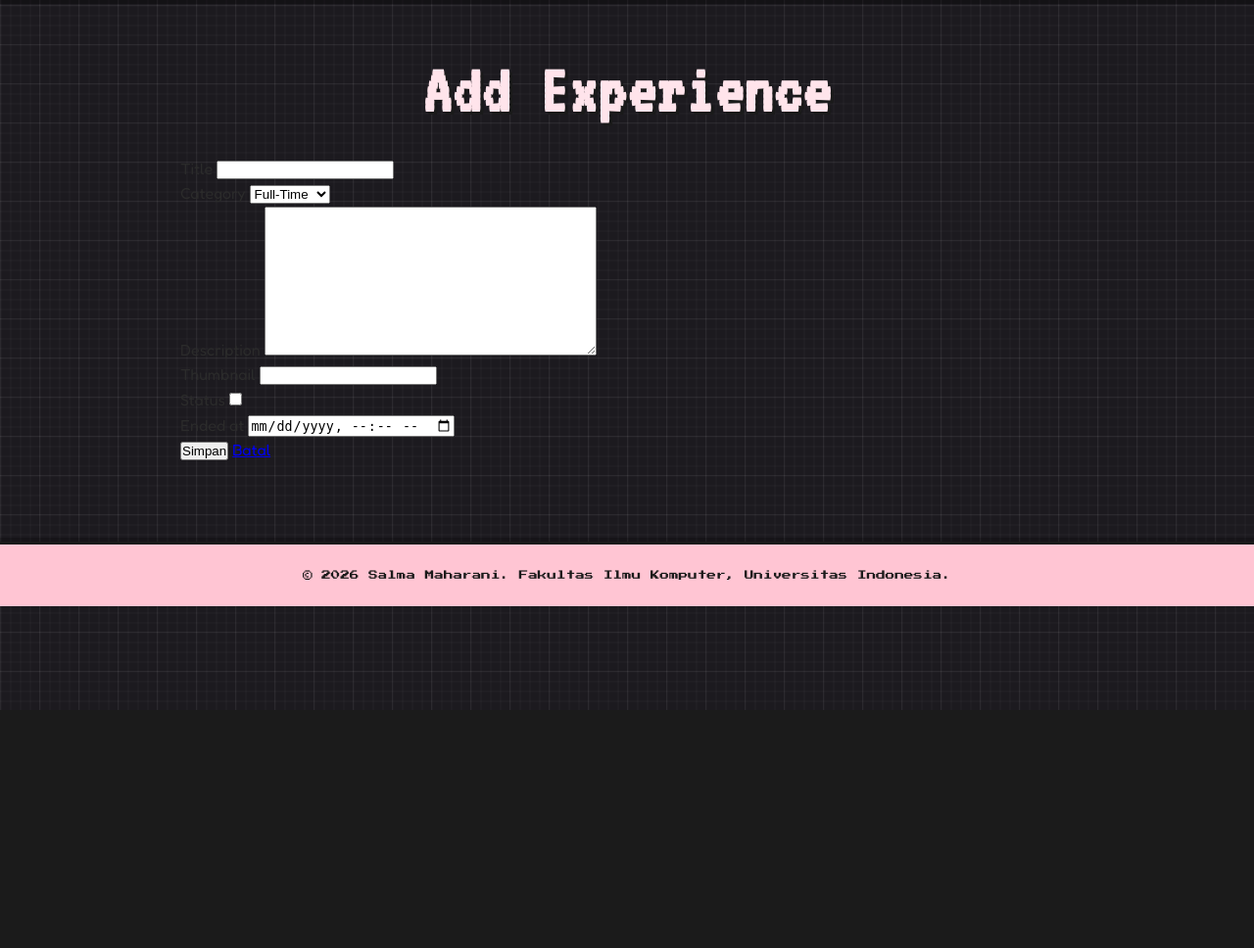
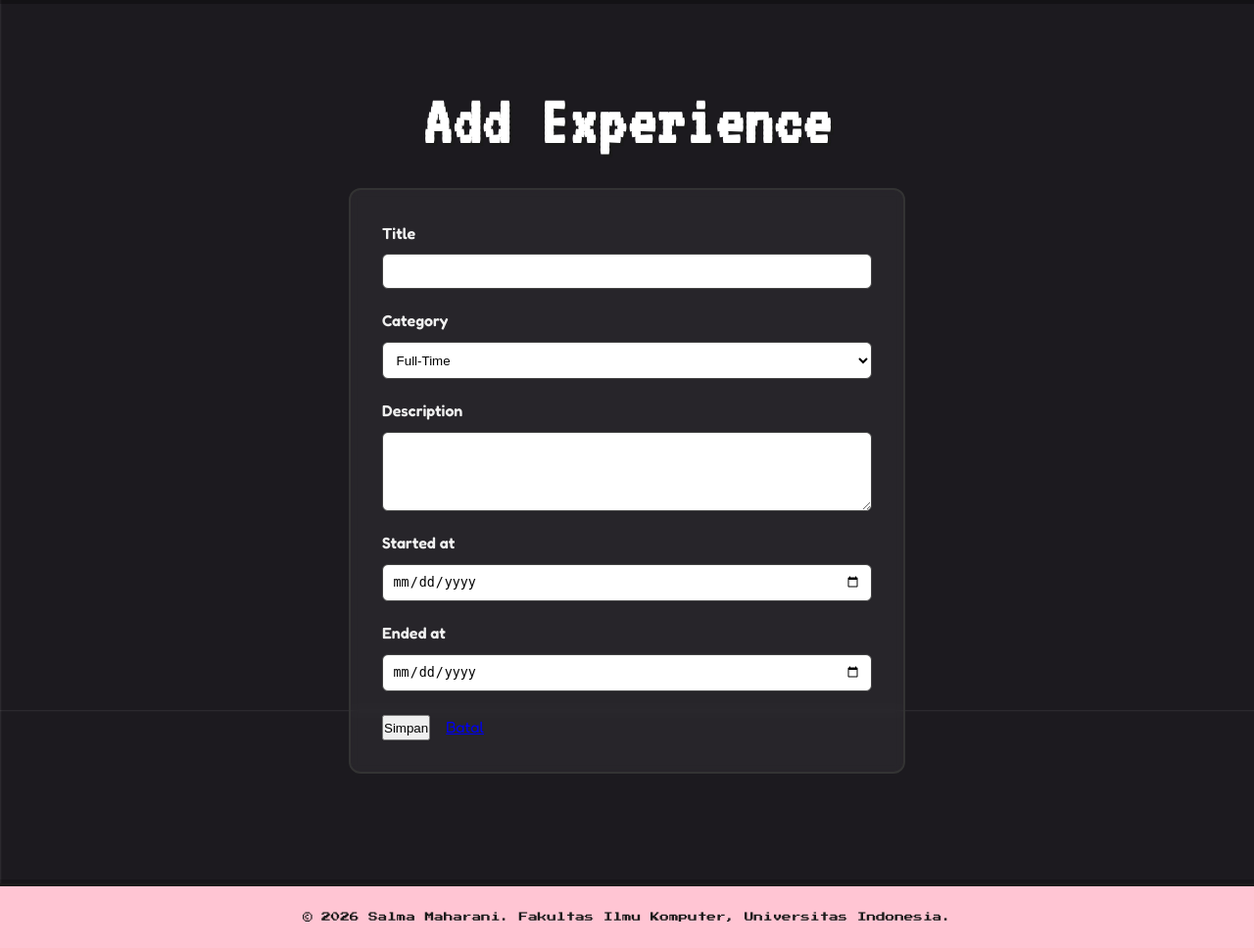
Before and after one commit to salhraa/myportofolio, a Django app: page /experience/add/ in a window 1280 px wide. Shown: the part 75-1043 px from the top of the page at 98% size. Before the commit the page ends 800 px from the top, so only its background shows below. Run offline with Django 5.2, Linux system fonts and the light colour scheme.

Commit message:
fix experience form

```diff
--- a/main/forms.py
+++ b/main/forms.py
@@ -92,7 +92,18 @@ class EducationForm(ModelForm):
 class ExperienceForm(forms.ModelForm):
     class Meta:
         model = Experience
-        fields = ['title', 'category', 'description', 'thumbnail', 'status', 'ended_at']
+        fields = ['title', 'category', 'description', 'started_at', 'ended_at']
         widgets = {
-            'ended_at': forms.DateTimeInput(attrs={'type': 'datetime-local'}),
+            'title': forms.TextInput(attrs={'style': 'width: 100%; padding: 0.6rem; border-radius: 6px; border: 1px solid #444; background: #fff; color: #000;'}),
+            'category': forms.Select(attrs={'style': 'width: 100%; padding: 0.6rem; border-radius: 6px; border: 1px solid #444; background: #fff; color: #000;'}),
+            'description': forms.Textarea(attrs={'rows': 4, 'style': 'width: 100%; padding: 0.6rem; border-radius: 6px; border: 1px solid #444; background: #fff; color: #000;'}),
+            'started_at': forms.DateInput(attrs={'type': 'date', 'style': 'width: 100%; padding: 0.6rem; border-radius: 6px; border: 1px solid #444; background: #fff; color: #000;'}),
+            'ended_at': forms.DateInput(attrs={'type': 'date', 'style': 'width: 100%; padding: 0.6rem; border-radius: 6px; border: 1px solid #444; background: #fff; color: #000;'}),
         }
+
+    def __init__(self, *args, **kwargs):
+        super().__init__(*args, **kwargs)
+        if 'started_at' in self.fields:
+            self.fields['started_at'].required = True
+        if 'ended_at' in self.fields:
+            self.fields['ended_at'].required = False
--- a/main/models.py
+++ b/main/models.py
@@ -15,10 +15,8 @@ class Experience(models.Model):
     title = models.CharField(max_length=255)
     description = models.TextField()
     category = models.CharField(max_length=20, choices=EXPERIENCE_CHOICES, default='full-time')
-    thumbnail = models.URLField(blank=True, null=True)
-    started_at = models.DateTimeField(auto_now_add=True)
+    started_at = models.DateTimeField(blank=True, null=True)
     ended_at = models.DateTimeField(blank=True, null=True)
-    status = models.BooleanField(default=False)
     def __str__(self):
         return self.title
 
--- a/main/views.py
+++ b/main/views.py
@@ -29,10 +29,13 @@ def show_experience(request):
 
 def create_experience(request):
     form = ExperienceForm(request.POST or None)
-    if request.method == 'POST' and form.is_valid():
-        form.save()
-        messages.success(request, 'Pengalaman baru berhasil ditambahkan!')
-        return redirect('main:show_experience')
+    if request.method == 'POST':
+        if form.is_valid():
+            form.save()
+            messages.success(request, 'Pengalaman baru berhasil ditambahkan!')
+            return redirect('main:show_experience')
+        else:
+            print("Form Errors:", form.errors)
 
     context = {
         'name': 'Salma Maharani',
--- a/templates/experience_form.html
+++ b/templates/experience_form.html
@@ -7,24 +7,28 @@
 {% block content %}
     <main>
         <section class="experience-section">
-            <div class="container">
-                <h1 style="text-align: center; margin-bottom: 2rem;">{{ title|default:"Add Experience" }}</h1>
+            <div class="container" style="max-width: 600px; margin: 0 auto; padding: 2rem 1rem;">
+                <h1 style="text-align: center; margin-bottom: 2rem; color: #fff;">{{ title|default:"Add Experience" }}</h1>
 
-                <div class="form-card">
+                <div class="form-card" style="background: rgba(255, 255, 255, 0.05); border: 2px solid #333; border-radius: 12px; padding: 2rem; backdrop-filter: blur(5px);">
                     <form method="post">
                         {% csrf_token %}
 
                         {% for field in form %}
-                            <div class="form-group">
-                                <label for="{{ field.id_for_label }}">{{ field.label }}</label>
+                            <div class="form-group" style="margin-bottom: 1.25rem; display: flex; flex-direction: column;">
+                                <label for="{{ field.id_for_label }}" style="color: #f0f0f0; font-weight: 600; margin-bottom: 0.5rem; display: block;">
+                                    {{ field.label }}
+                                </label>
+
                                 {{ field }}
+
                                 {% for error in field.errors %}
-                                    <p class="form-error" style="color: #d90429; font-size: 0.8rem; margin-top: 4px;">{{ error }}</p>
+                                    <p class="form-error" style="color: #ff4d4d; font-size: 0.85rem; margin-top: 4px;">{{ error }}</p>
                                 {% endfor %}
                             </div>
                         {% endfor %}
 
-                        <div class="form-actions">
+                        <div class="form-actions" style="display: flex; gap: 1rem; margin-top: 1.5rem;">
                             <button type="submit" class="btn-pixel">Simpan</button>
                             <a href="{% url 'main:show_experience' %}" class="btn-pixel btn-pixel-secondary">Batal</a>
                         </div>
```
Also changed, not shown: templates/experience.html (+16 -1 lines), main/migrations/0006_remove_experience_thumbnail.py (added), main/migrations/0007_remove_experience_status.py (added), main/migrations/0008_alter_experience_started_at.py (added).
